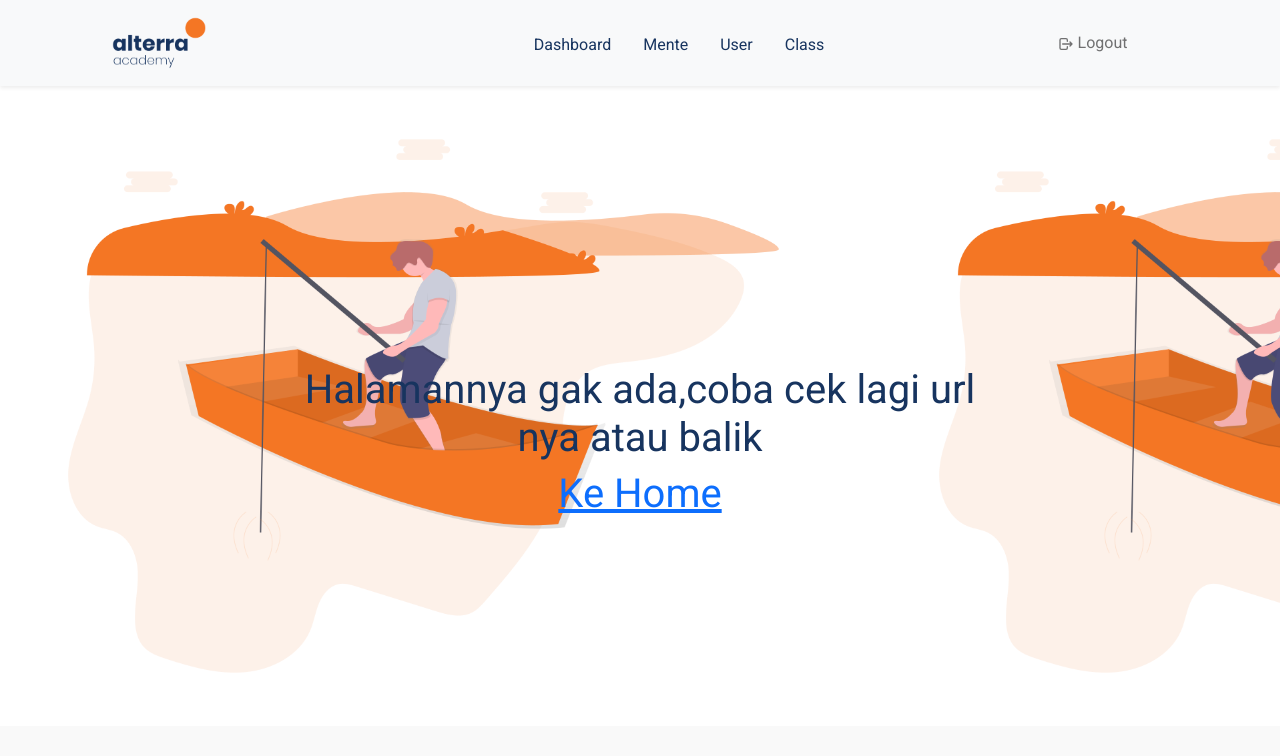
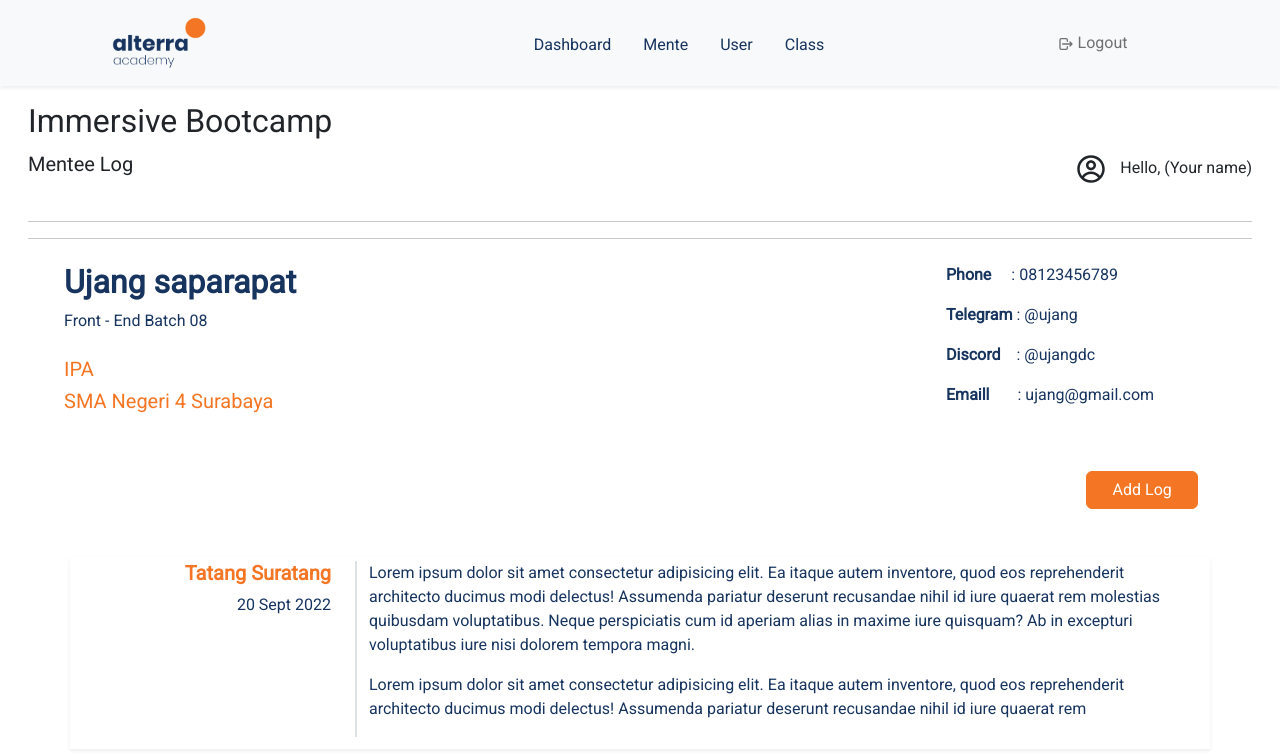
Before and after one commit to ALTA-FE8-GP3/immersive-dashboard, a Next.js app: page /mente/detail in a window 1280 px wide. Before the commit this address had no page. Shown: the top 756 px of the page. Built offline with nearby package versions, Linux system fonts and the light colour scheme.

Commit message:
Add Detail Mente

```diff
--- a/pages/_app.js
+++ b/pages/_app.js
@@ -10,10 +10,6 @@ function MyApp({ Component, pageProps }) {
         <meta name="viewport" content="width=device-width, initial-scale=1" />
         <title>Immersive Dashboard</title>
         <meta name="description" content="Generated by create next app" />
-        <link rel="icon" href="/logo.png" />
-        <link rel="preconnect" href="https://fonts.googleapis.com" />
-        <link rel="preconnect" href="https://fonts.gstatic.com" crossorigin />
-        <link href="https://fonts.googleapis.com/css2?family=Roboto&display=swap" rel="stylesheet"></link>
       </Head>
       <Layout>
         <Component {...pageProps} />
--- /dev/null
+++ b/pages/_document.js
@@ -0,0 +1,20 @@
+import { Html, Head, Main, NextScript } from "next/document"
+
+const Document = () => {
+    return (
+        <Html>
+            <Head>
+                <link rel="icon" href="/logo.png" />
+                <link rel="preconnect" href="https://fonts.googleapis.com" />
+                <link rel="preconnect" href="https://fonts.gstatic.com" crossorigin />
+                <link href="https://fonts.googleapis.com/css2?family=Roboto&display=swap" rel="stylesheet"></link>
+            </Head>
+            <body>
+                <Main />
+                <NextScript />
+            </body>
+        </Html>
+    )
+}
+
+export default Document
--- /dev/null
+++ b/pages/mente/detail.jsx
@@ -0,0 +1,79 @@
+import React, { useState } from "react"
+import { Button, Col, Container, Row } from "react-bootstrap"
+import AddModal from "../../components/AddModal";
+import SubNavbar from "../../components/SubNavbar"
+
+const Detail = () => {
+
+    // Dont distract
+    const [show, setShow] = useState(false);
+    const handleClose = () => setShow(false);
+    const handleShow = () => setShow(true);
+    const buttonStyle = { width: "10%", backgroundColor: "#F47624", borderColor: "#F47624" }
+
+    return (
+        <>
+            <style jsx>
+                {`
+            p,h2,span {
+                color : #17345F;
+            }
+            h5 {
+                color : #F47624
+            }
+        `}
+            </style>
+            <div>
+                <div className="px-3">
+                    <SubNavbar title="Mentee Log" />
+                    <Row className="px-5 mt-4 d-xl-flex justify-content-between">
+                        <Col xl={4}>
+                            <h2 className="fw-bold">Ujang saparapat</h2>
+                            <span>Front - End Batch 08</span> <br /> <br />
+                            <h5>IPA</h5>
+                            <h5>SMA Negeri 4 Surabaya</h5>
+                        </Col>
+                        <Col xl={3}>
+                            <p><b className="me-3">Phone</b> : 08123456789</p>
+                            <p><b>Telegram</b> : @ujang</p>
+                            <p><b className="me-3">Discord</b>: @ujangdc</p>
+                            <p><b className="me-4">Emaill</b> : ujang@gmail.com</p>
+                        </Col>
+                    </Row>
+                    <Container>
+                        <Row>
+                            <Col>
+                                <Button onClick={handleShow} style={buttonStyle} className="float-end my-5">Add Log</Button>
+                            </Col>
+                        </Row>
+                        <Row className="shadow-sm py-1 mb-5" style={{ maxHeight: "12rem", minHeight: "12rem" }}>
+                            <Col className="text-end pe-4" xl={3}>
+                                <h5 className="fw-bold">Tatang Suratang</h5>
+                                <span>20 Sept 2022</span>
+                            </Col>
+                            <Col className="border-start border-2 mb-5 " xl={9}>
+                                <p>
+                                    Lorem ipsum dolor sit amet consectetur adipisicing elit. Ea itaque autem inventore, quod eos reprehenderit architecto ducimus modi delectus! Assumenda pariatur deserunt recusandae nihil id iure quaerat rem molestias quibusdam voluptatibus. Neque perspiciatis cum id aperiam alias in maxime iure quisquam? Ab in excepturi voluptatibus iure nisi dolorem tempora magni.
+                                </p>
+                                <p>
+                                    Lorem ipsum dolor sit amet consectetur adipisicing elit. Ea itaque autem inventore, quod eos reprehenderit architecto ducimus modi delectus! Assumenda pariatur deserunt recusandae nihil id iure quaerat rem
+                                </p>
+                            </Col>
+                        </Row>
+
+                    </Container>
+                </div>
+            </div>
+
+            {/* Modal */}
+            <AddModal
+                add="log"
+                show={show}
+                handleClose={handleClose}
+                handleShow={handleShow}
+            />
+        </>
+    )
+}
+
+export default Detail
```
